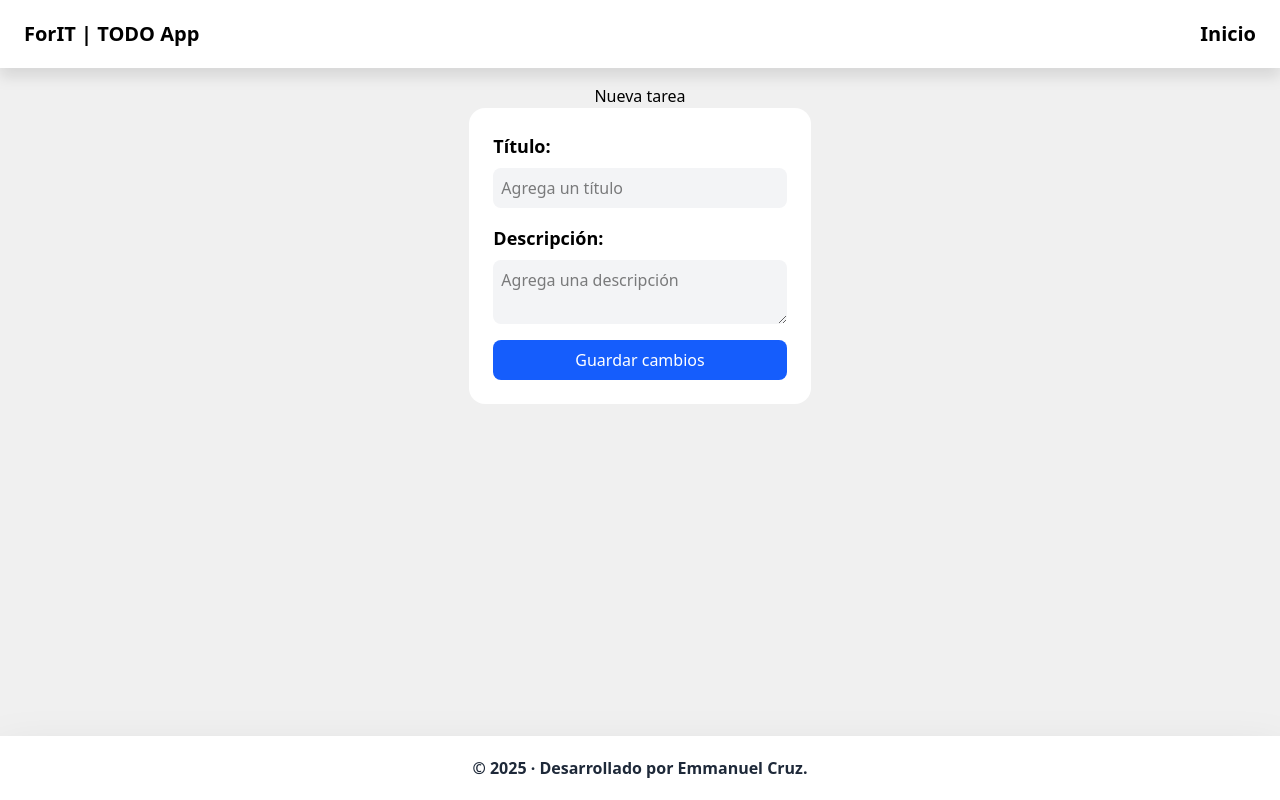
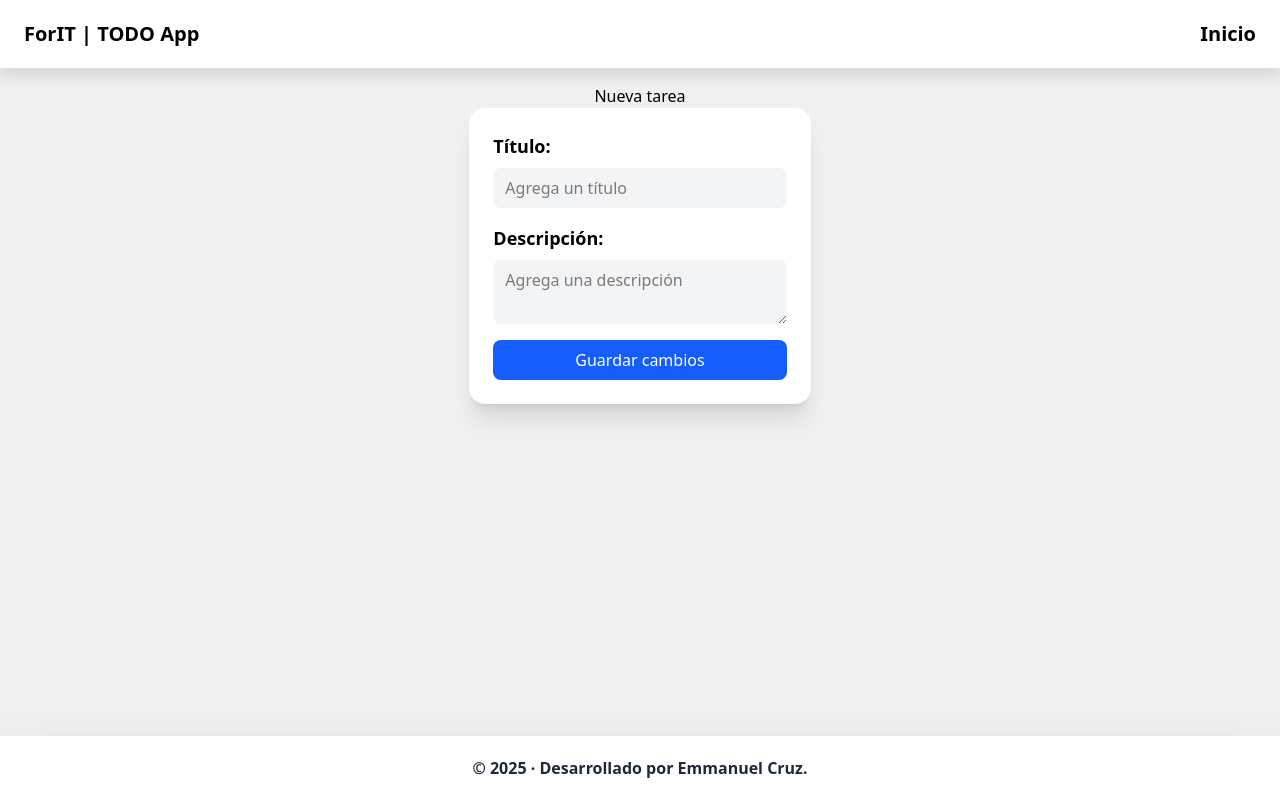
Before and after one commit to emmanuel-cruz-dev/todolist-app, a React (Vite) app in the folder frontend/: page /new in a window 1280 px wide. Built offline with nearby package versions, Linux system fonts and the light colour scheme; no server answers.

Commit message:
style:estilos en botones y backgrounds de cards

```diff
--- a/frontend/src/components/ui/TaskForm.tsx
+++ b/frontend/src/components/ui/TaskForm.tsx
@@ -14,13 +14,13 @@ function TaskForm({ task, onSave }: TaskFormProps) {
 
   return (
     <form
-      className="bg-white p-6 rounded-2xl flex flex-col gap-4 w-2/5 mb-4"
+      className="bg-white p-6 rounded-2xl flex flex-col gap-4 w-2/5 mb-4 shadow-xl"
       onSubmit={handleSubmit}
     >
       <div className="flex flex-col">
         <label className="font-semibold text-lg">Título:</label>
         <input
-          className="bg-gray-100 rounded-lg p-2 mt-2"
+          className="bg-gray-100 rounded-lg p-2 px-3 mt-2"
           value={title}
           onChange={(e) => setTitle(e.target.value)}
           placeholder="Agrega un título"
@@ -29,7 +29,7 @@ function TaskForm({ task, onSave }: TaskFormProps) {
       <div className="flex flex-col">
         <label className="font-semibold text-lg">Descripción:</label>
         <textarea
-          className="bg-gray-100 rounded-lg p-2 mt-2"
+          className="bg-gray-100 rounded-lg p-2 px-3 mt-2"
           value={description}
           onChange={(e) => setDescription(e.target.value)}
           placeholder="Agrega una descripción"
@@ -37,7 +37,7 @@ function TaskForm({ task, onSave }: TaskFormProps) {
       </div>
       {task && (
         <div className="flex justify-between items-center my-3">
-          <p className="[&>span]:bg-gray-100 [&>span]:p-2 [&>span]:rounded-lg  [&>span]:font-medium">
+          <p className="[&>span]:bg-gray-100 [&>span]:p-2 [&>span]:px-3 [&>span]:rounded-lg [&>span]:font-medium">
             {task?.completed === false ? (
               <span>Incompleta</span>
             ) : (
--- a/frontend/src/components/ui/TaskList.tsx
+++ b/frontend/src/components/ui/TaskList.tsx
@@ -30,16 +30,9 @@ export default function TaskList() {
                 <p className="mb-2 text-gray-800 line-clamp-2">
                   {task.description}
                 </p>
-                {/* <p className="[&>span]:bg-gray-200 [&>span]:py-2 [&>span]:px-2 [&>span]:rounded-lg [&>span]:font-medium">
-                  {task.completed === false ? (
-                    <span>Incompleta</span>
-                  ) : (
-                    <span>Completada</span>
-                  )}
-                </p> */}
               </header>
               <footer className="flex justify-between items-center">
-                <p className="[&>span]:bg-gray-200 [&>span]:py-2 [&>span]:px-2 [&>span]:rounded-lg [&>span]:font-medium">
+                <p className="[&>span]:bg-gray-200 [&>span]:py-2 [&>span]:px-3 [&>span]:rounded-lg [&>span]:font-medium">
                   {task.completed === false ? (
                     <span>Incompleta</span>
                   ) : (
--- a/frontend/src/routes/TaskPage.tsx
+++ b/frontend/src/routes/TaskPage.tsx
@@ -28,7 +28,7 @@ function TaskPage() {
         <article className="w-full bg-white py-4 px-6 rounded-2xl shadow-2xl">
           <h3 className="text-2xl mb-4 font-semibold">{task?.title}</h3>
           <p className="mb-6">{task?.description}</p>
-          <p className="mb-2 [&>span]:bg-gray-200 [&>span]:p-2 [&>span]:rounded-lg  [&>span]:font-medium">
+          <p className="mb-2 [&>span]:bg-gray-200 [&>span]:p-2 [&>span]:px-3 [&>span]:rounded-lg  [&>span]:font-medium">
             {task?.completed === false ? (
               <span>Incompleta</span>
             ) : (
```
